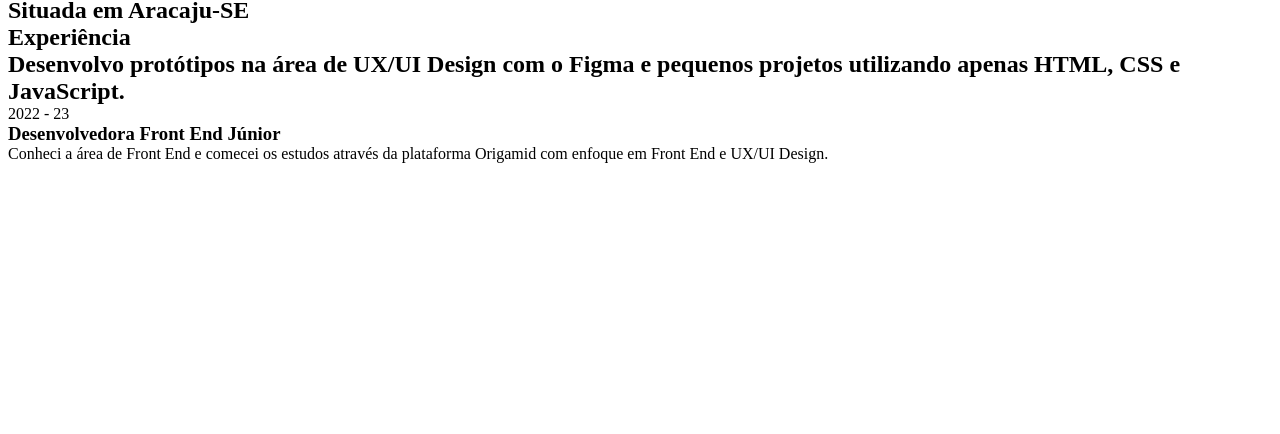
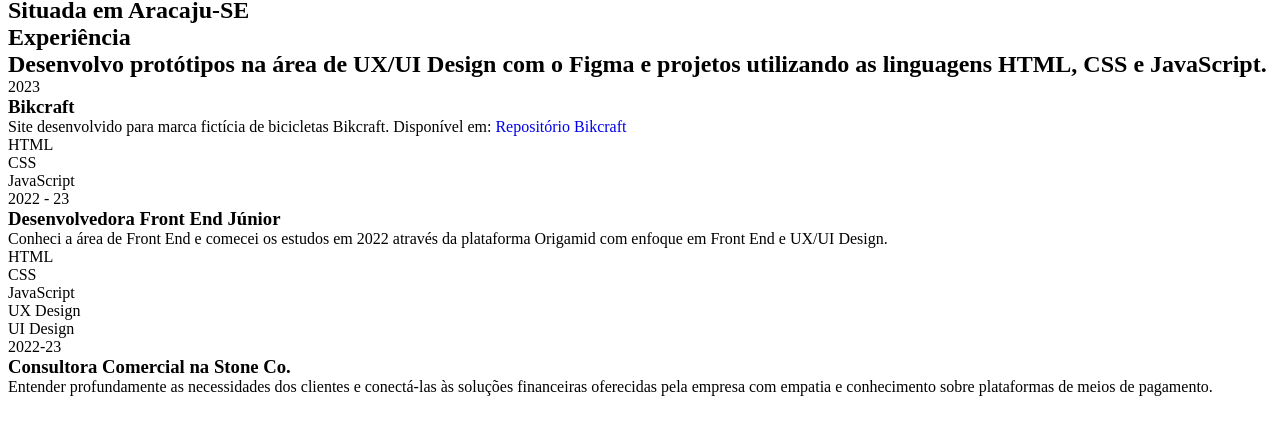
Before and after one commit to layoliv/layoliv, a plain HTML site: page index.html in a window 1280 px wide. Shown: the part 120-554 px from the top of the page. Drawn offline with Linux system fonts and the light colour scheme.

Commit message:
Update index.html

```diff
--- a/index.html
+++ b/index.html
@@ -27,11 +27,33 @@
   <h2>Situada em Aracaju-SE</h2>
   <section>
     <h1>Experiência</h1>
-    <h2>Desenvolvo protótipos na área de UX/UI Design com o Figma e pequenos projetos utilizando apenas HTML, CSS e JavaScript.</h2>
+    <h2>Desenvolvo protótipos na área de UX/UI Design com o Figma e projetos utilizando as linguagens HTML, CSS e JavaScript.</h2>
+    <span>2023</span>
+    <div>
+      <h3>Bikcraft</h3>
+      <p>Site desenvolvido para marca fictícia de bicicletas Bikcraft. Disponível em: <a href="https://github.com/layoliv/bikcraft" target="_blank" rel="external">Repositório Bikcraft</a></p>
+      <ul>
+        <li>HTML</li>
+        <li>CSS</li>
+        <li>JavaScript</li>
+      </ul>
+    </div>
     <span>2022 - 23</span>
     <div>
       <h3>Desenvolvedora Front End Júnior</h3>
-      <p>Conheci a área de Front End e comecei os estudos através da plataforma Origamid com enfoque em Front End e UX/UI Design.</p>
+      <p>Conheci a área de Front End e comecei os estudos em 2022 através da plataforma Origamid com enfoque em Front End e UX/UI Design.</p>
+      <ul>
+        <li>HTML</li>
+        <li>CSS</li>
+        <li>JavaScript</li>
+        <li>UX Design</li>
+        <li>UI Design</li>
+      </ul>
+    </div>
+    <span>2022-23</span>
+    <div>
+      <h3>Consultora Comercial na Stone Co.</h3>
+      <p>Entender profundamente as necessidades dos clientes e conectá-las às soluções financeiras oferecidas pela empresa com empatia e conhecimento sobre plataformas de meios de pagamento.</p>
     </div>
   </section>
 </body>
```
